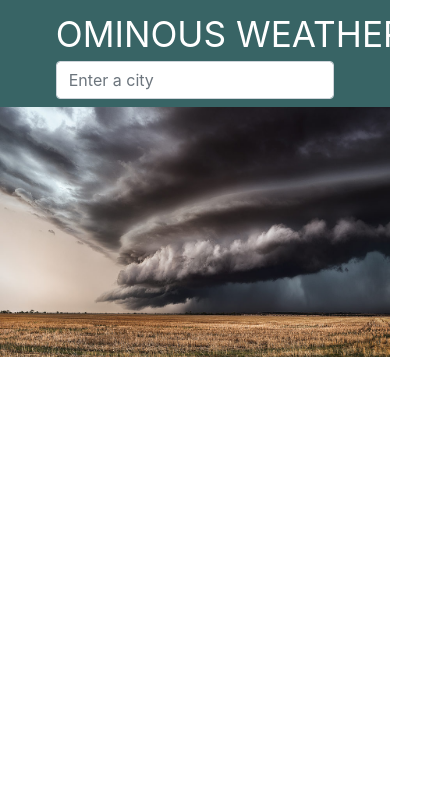
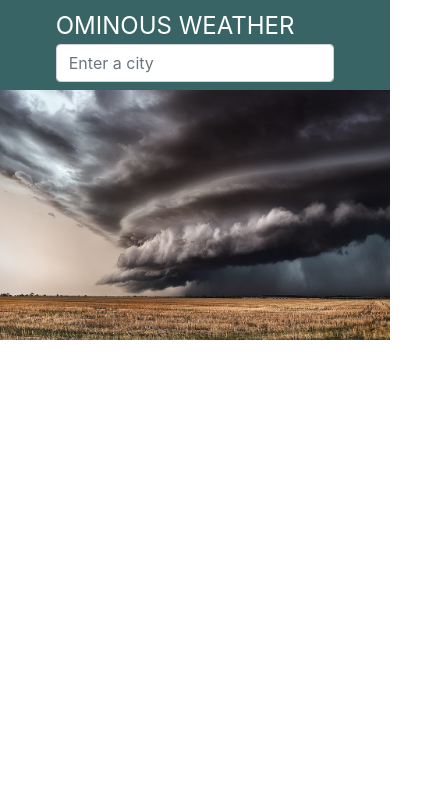
Before and after one commit to MikeTango30/KITM_JS_weather, a plain HTML site: page index.html in a window 390 px wide. Shown: the top 788 px of the page, 422 px wide, since content can reach past the window. Drawn offline with nearby package versions, Linux system fonts and the light colour scheme; files that its build step writes are made by us from their sources; no server answers; some icons are missing; a web font is replaced by a local one.

Commit message:
navbrand and search input fix

```diff
--- a/index.html
+++ b/index.html
@@ -27,7 +27,7 @@
   <header>
     <div class="container">
       <nav class="navbar justify-content-start">
-          <div class="col-sm-4">
+          <div class="col col-sm-6 col-xl-4">
           <a class="navbar-brand text-white">Ominous Weather</a>
           </div>
         <div class="col-sm">
--- a/sass/_global.scss
+++ b/sass/_global.scss
@@ -13,8 +13,11 @@ header {
 
   .navbar-brand {
     text-transform: uppercase;
-    font-size: 2.2rem;
+    font-size: 1.5rem;
     padding: 0;
+    @media (min-width: 568px){
+      font-size: 2.2rem;
+    }
   }
 }
 
```
